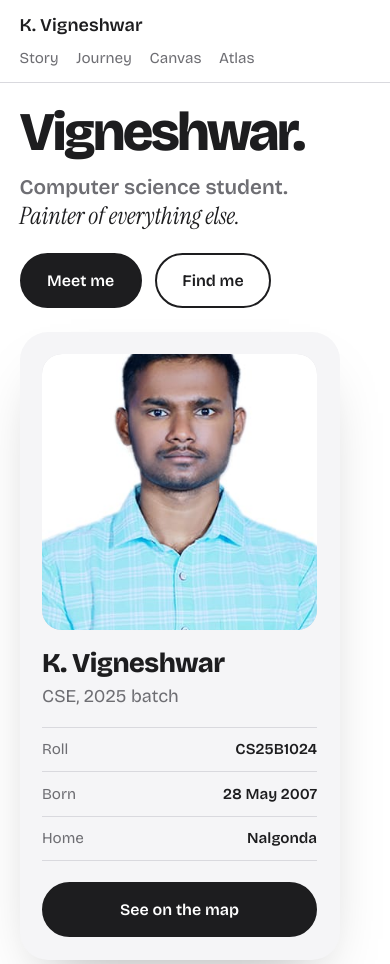
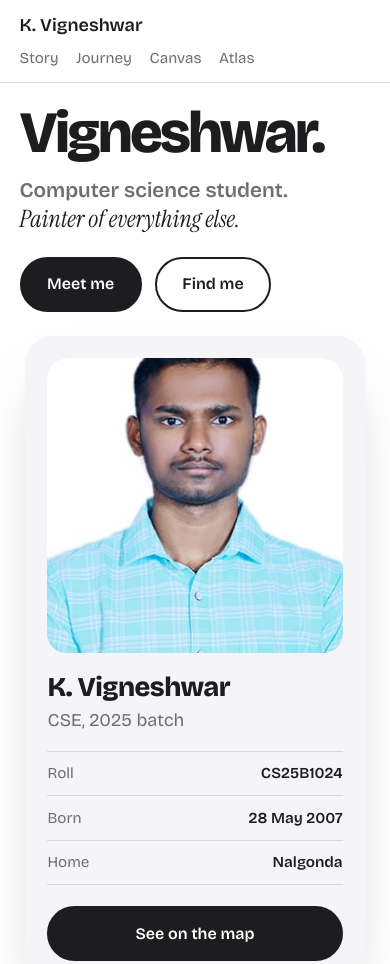
Before and after one commit to vighneshwarkuncham-rgb/vighnesh, a plain HTML site: page index.html in a window 390 px wide. Shown: the top 964 px of the page. Drawn offline with nearby package versions, Linux system fonts and the light colour scheme.

Commit message:
Update style.css

```diff
--- a/style.css
+++ b/style.css
@@ -23,6 +23,7 @@ a{color:inherit}
 .site-header nav{display:flex;gap:1.6rem;font-size:.95rem}
 .site-header nav a{text-decoration:none;color:var(--graphite);transition:color .2s}
 .site-header nav a:hover{color:var(--ink)}
+
 
 .btn{display:inline-block;font:inherit;font-weight:600;font-size:1rem;text-decoration:none;cursor:pointer;padding:.8rem 1.6rem;border-radius:999px;border:2px solid var(--ink);transition:background .2s,color .2s,border-color .2s}
 .btn-solid{background:var(--ink);color:var(--white)}
@@ -87,13 +88,14 @@ a{color:inherit}
 .map-frame{margin:1.2rem 0 1.6rem;border-radius:24px;overflow:hidden;background:var(--line)}
 .map-frame iframe{display:block;width:100%;height:380px;border:0}
 
+
 .site-footer{background:var(--ink);color:#a1a1a6;text-align:center;padding:2rem 1rem;font-size:.95rem}
 .site-footer p{margin:0}
 
-
 @media (max-width:820px){
-  .hero,.split,.edu{grid-template-columns:1fr}
-  .profile-card{max-width:320px;justify-self:start}
+  .hero,.split,.edu{grid-template-columns:minmax(0,1fr)}
+  .profile-card{max-width:340px;width:100%;justify-self:center;margin:0 auto}
+  .hero h1{font-size:clamp(2.8rem,15vw,5rem)}
   .map-frame iframe{height:300px}
   .site-header nav{gap:1.1rem}
 }
```
